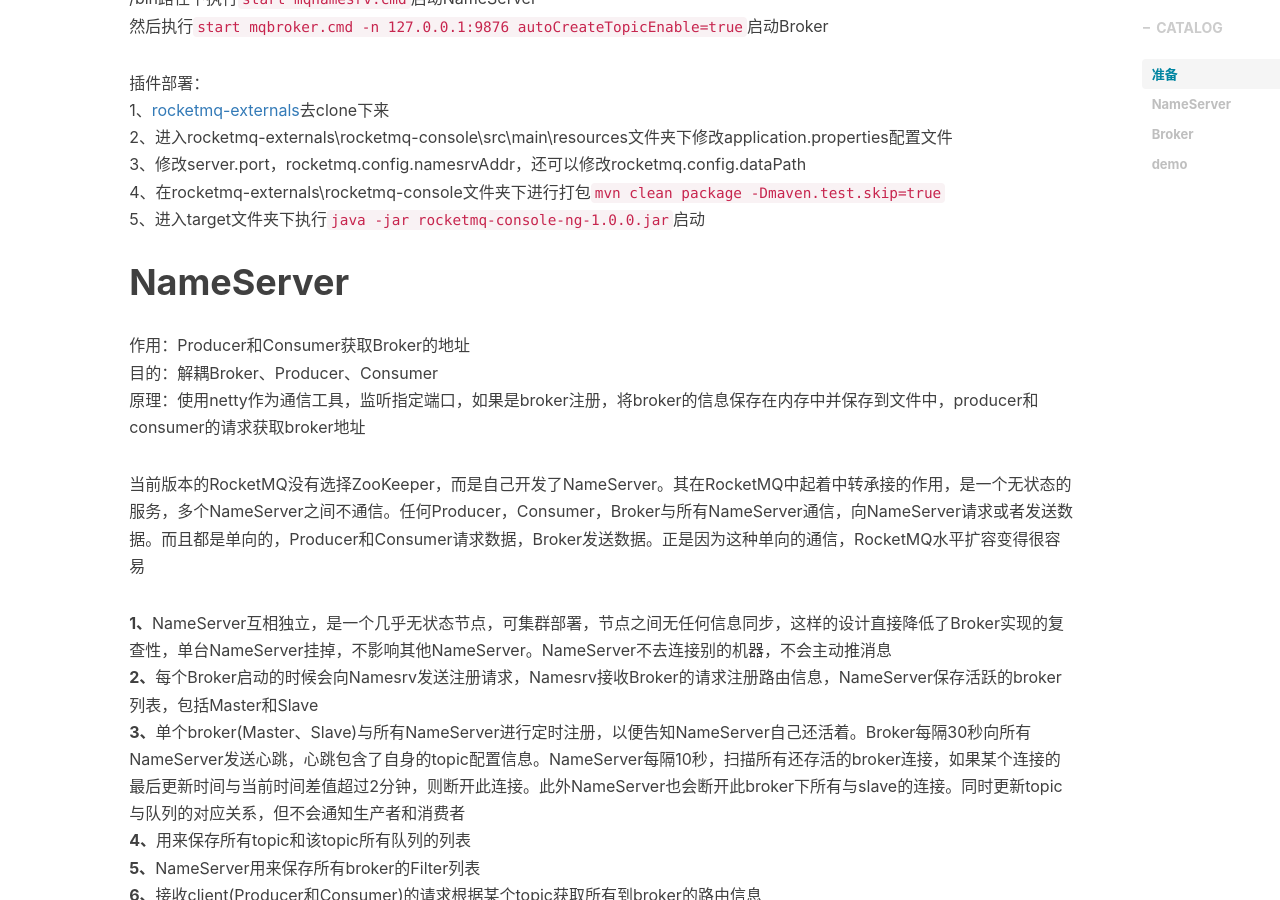
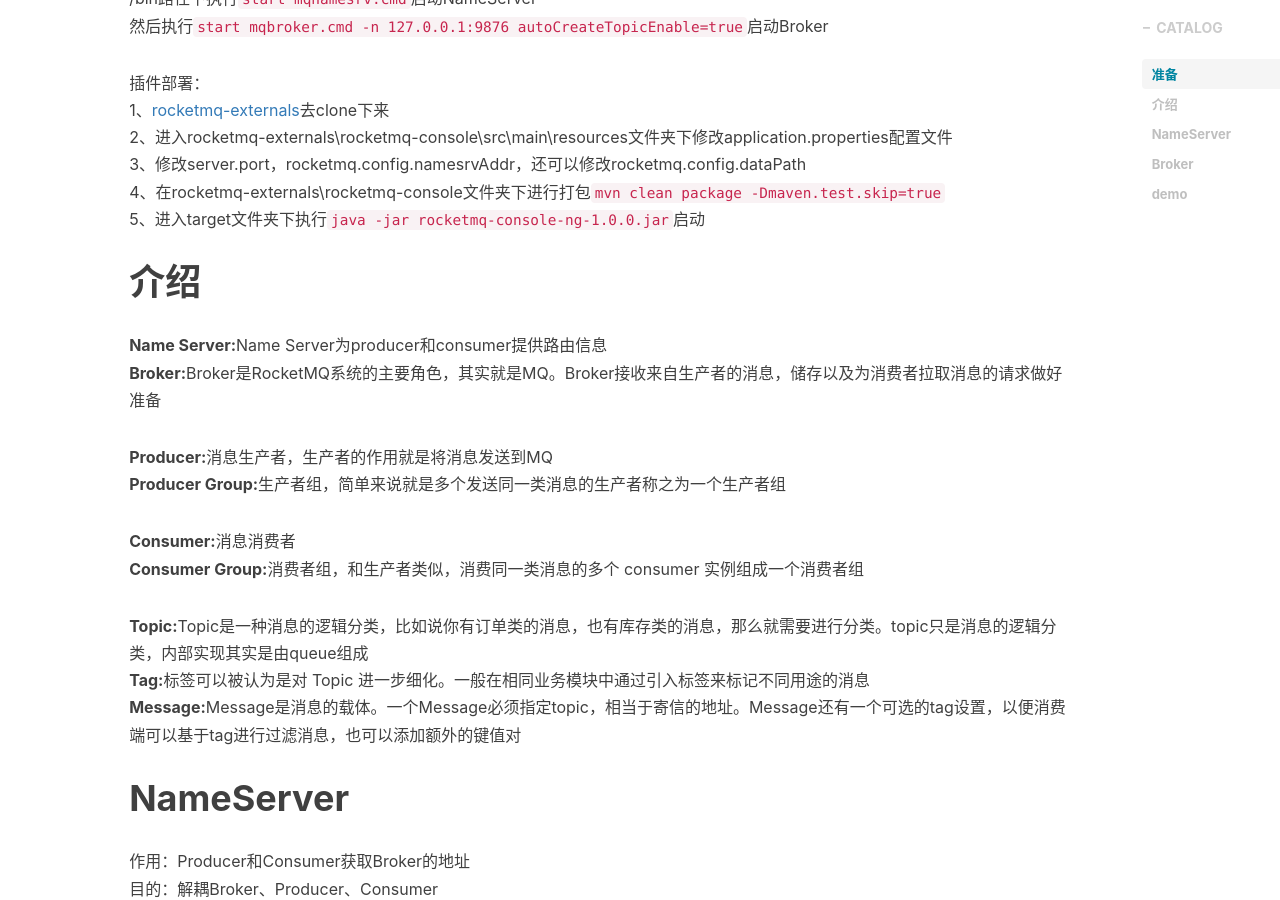
Before and after one commit to zhouj000/zhouj000.github.io, a Jekyll site: the page built from _posts/2018/2018-12-06-rocketmq-01.markdown, in a window 1280 px wide and 900 px high, scrolled down 1386 px. Built offline with Jekyll 4.4.1, drawn with Linux system fonts in a browser that asks for light colours; nearby versions of some CDN libraries; comment, search, counter and statistics services are not loaded; some of the changed text lies outside the part shown.

Commit message:
update rocketmq01

```diff
--- a/_posts/2018/2018-12-06-rocketmq-01.markdown
+++ b/_posts/2018/2018-12-06-rocketmq-01.markdown
@@ -9,7 +9,7 @@
     - mq
 ---
 
-<font id="last-updated">最后更新于：2018-12-16</font>
+<font id="last-updated">最后更新于：2019-01-01</font>
 
 
 
@@ -35,6 +35,23 @@
 3、修改server.port，rocketmq.config.namesrvAddr，还可以修改rocketmq.config.dataPath
 4、在rocketmq-externals\rocketmq-console文件夹下进行打包`mvn clean package -Dmaven.test.skip=true`
 5、进入target文件夹下执行`java -jar rocketmq-console-ng-1.0.0.jar`启动
+
+
+
+# 介绍
+
+**Name Server:**Name Server为producer和consumer提供路由信息
+**Broker:**Broker是RocketMQ系统的主要角色，其实就是MQ。Broker接收来自生产者的消息，储存以及为消费者拉取消息的请求做好准备
+
+**Producer:**消息生产者，生产者的作用就是将消息发送到MQ
+**Producer Group:**生产者组，简单来说就是多个发送同一类消息的生产者称之为一个生产者组
+
+**Consumer:**消息消费者
+**Consumer Group:**消费者组，和生产者类似，消费同一类消息的多个 consumer 实例组成一个消费者组
+
+**Topic:**Topic是一种消息的逻辑分类，比如说你有订单类的消息，也有库存类的消息，那么就需要进行分类。topic只是消息的逻辑分类，内部实现其实是由queue组成
+**Tag:**标签可以被认为是对 Topic 进一步细化。一般在相同业务模块中通过引入标签来标记不同用途的消息
+**Message:**Message是消息的载体。一个Message必须指定topic，相当于寄信的地址。Message还有一个可选的tag设置，以便消费端可以基于tag进行过滤消息，也可以添加额外的键值对
 
 
 
```
